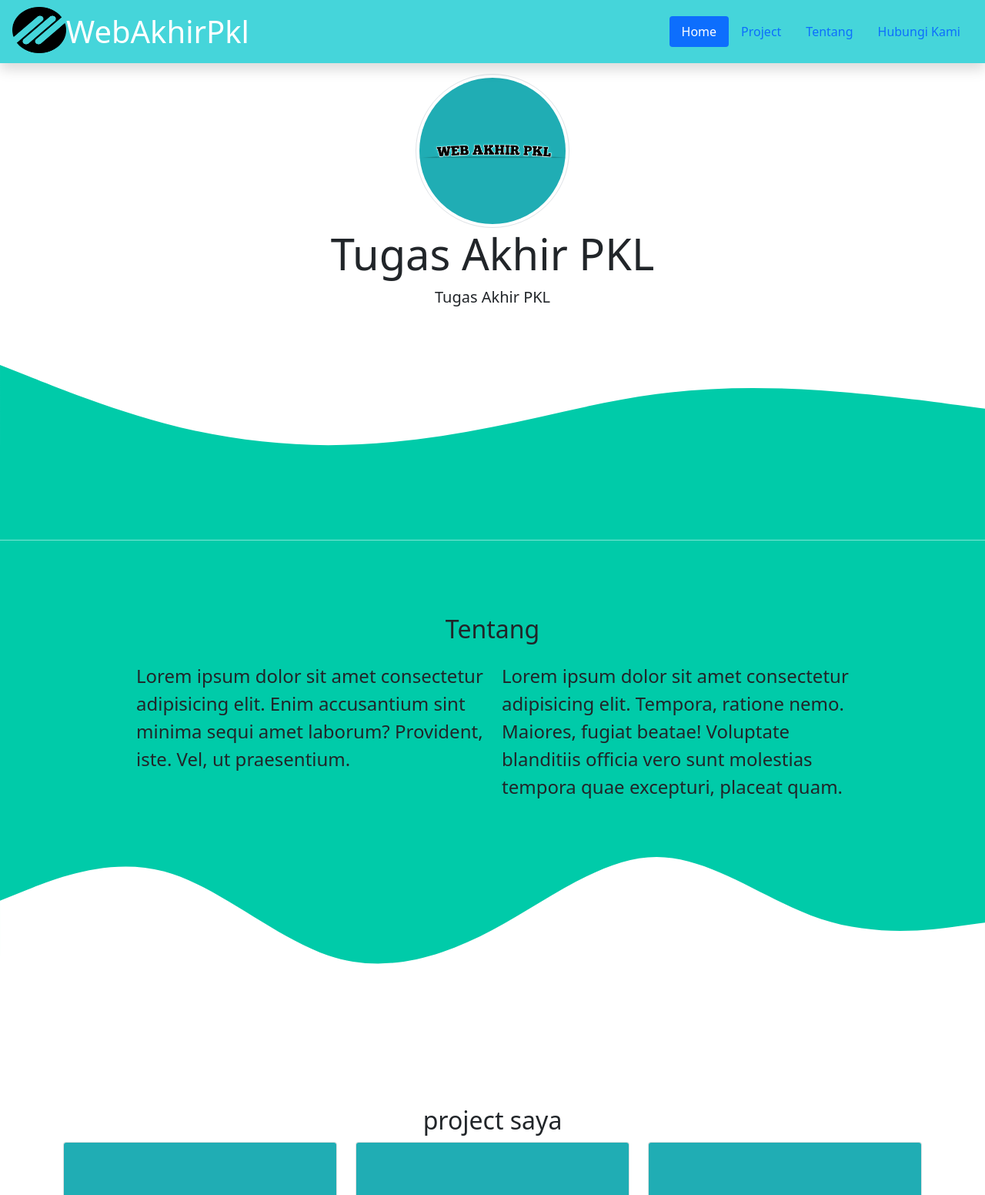
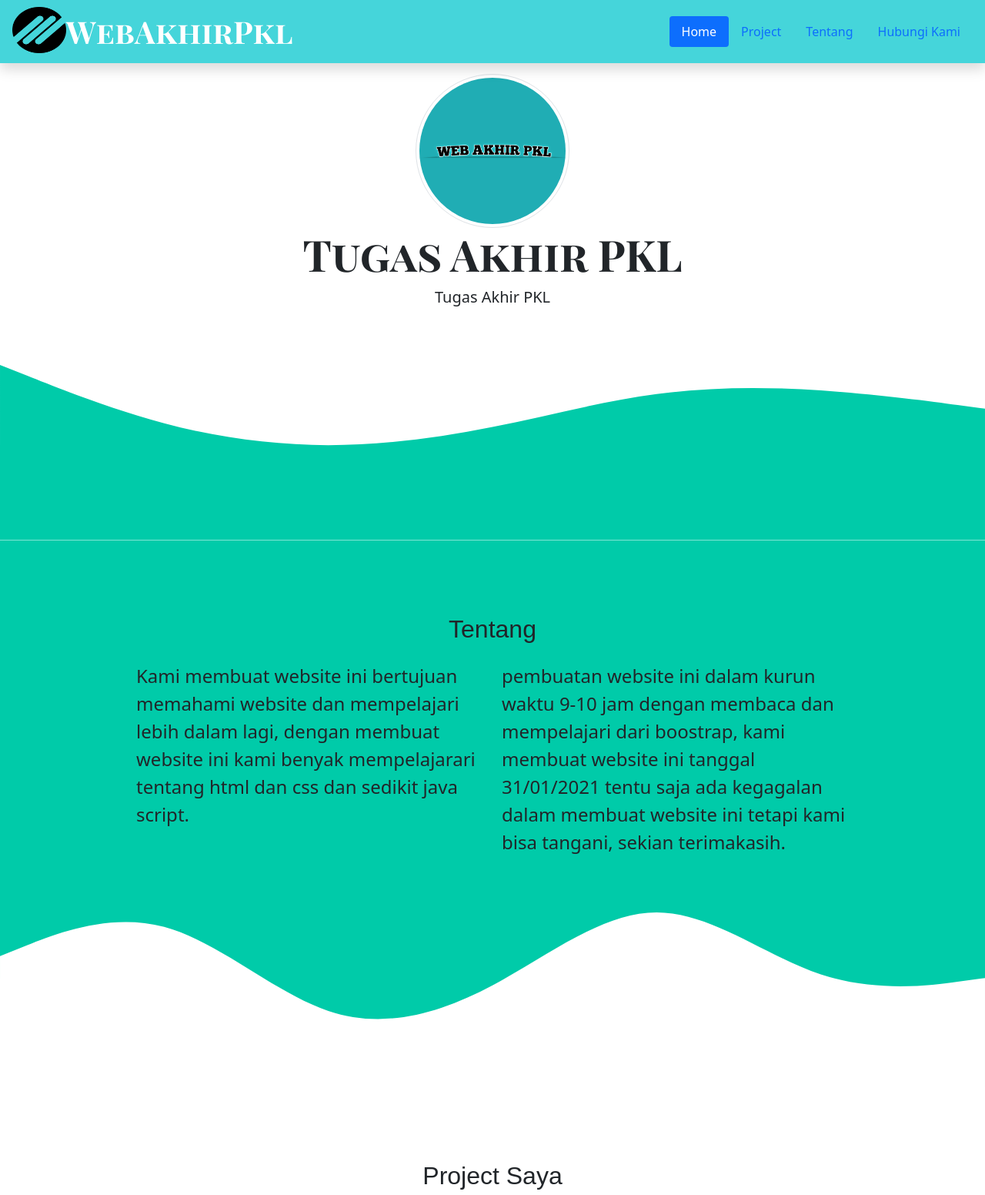
Before and after one commit to LuqyanaAribawa/WebAkhirPkl.github.io, a plain HTML site: page index.html in a window 1280 px wide. Shown: the top 1552 px of the page at 77% size. Drawn offline with nearby package versions, Linux system fonts and the light colour scheme.

Commit message:
penyempurnaan

```diff
--- a/index.html
+++ b/index.html
@@ -30,7 +30,7 @@
     <nav class="navbar navbar-expand-lg navbar-dark shadow p-1 fixed-top"style="background-color: #16cbd1cb">
       <div class="container-fluid">
         <a class="navbar-brand" href="#"><H1>
-          <img src="img\logo.png" alt="" width="70" height="60" style="float:left " class="d-inline-block align-text-top" /><h1 class="animate__animated animate__fadeInDown ">WebAkhirPkl</h1>
+          <img src="img\logo.png" alt="" width="70" height="60" style="float:left" class="d-inline-block align-text-top" /><h1 class="animate__animated animate__fadeInDown ">WebAkhirPkl</h1>
          </H1>
         </a>
         <ul class="nav nav-pills">
@@ -73,10 +73,10 @@
       </div>
       <div class="row justify-content-center fs-4">
         <div class="col-5">
-          <p>Lorem ipsum dolor sit amet consectetur adipisicing elit. Enim accusantium sint minima sequi amet laborum? Provident, iste. Vel, ut praesentium.</p>
+          <p>Kami membuat website ini bertujuan memahami website dan mempelajari lebih dalam lagi, dengan membuat website ini kami benyak mempelajarari tentang html dan css dan sedikit java script.</p>
         </div>
         <div class="col-5">
-          <p>Lorem ipsum dolor sit amet consectetur adipisicing elit. Tempora, ratione nemo. Maiores, fugiat beatae! Voluptate blanditiis officia vero sunt molestias tempora quae excepturi, placeat quam.</p>
+          <p>pembuatan website ini dalam kurun waktu 9-10 jam dengan membaca dan mempelajari dari boostrap, kami membuat website ini tanggal 31/01/2021 tentu saja ada kegagalan dalam membuat website ini tetapi kami bisa tangani, sekian terimakasih.</p>
         </div>
       </div>
     </div>
@@ -89,7 +89,7 @@
     <div class="container">
       <div class="row text-center">
         <div class="col">
-          <h2>project saya</h2>
+          <h2>Project Saya</h2>
         </div>
       </div>
       <div class="row ">
@@ -160,8 +160,10 @@
 
     <!-- Footer -->
     <footer class="bg-primary text-white text-center pb-5">
-      <p>Created By <a href="https://www.facebook.com/profile.php?id=100015868473532" class="text-white fw-bold"><i class="bi bi-facebook"></i>Luqyana Aribawa</a></p>
-      <p>And With <a href="https://www.facebook.com/mnurhadi.maruf/" class="text-white"><i class="bi bi-facebook"></i>Muhammad Nurhadi Ma'ruf</a></p>
+      <p>Created By <a href="https://www.facebook.com/profile.php?id=100015868473532" class="text-white fw-bold">Luqyana Aribawa<i class="bi bi-facebook"></i></a></p>
+      <p>And With <a href="https://www.facebook.com/mnurhadi.maruf/" class="text-white fw-bold">Muhammad Nurhadi Ma'ruf<i class="bi bi-facebook"></i></a></p>
+      <p><a href="https://www.facebook.com/ahmad.syamra" class="text-white fw-bold">Ahmad syamra al-qolabi<i class="bi bi-facebook"></i></a></p>
+      <p><a href="https://www.facebook.com/profile.php?id=100008268487928" class="text-white fw-bold">febrian kresna dewantara<i class="bi bi-facebook"></i></a></p>
     </footer>
     <!-- Akhir Footer -->
 
--- a/style.css
+++ b/style.css
@@ -1,5 +1,13 @@
 .jumbotron {
   padding-top: 6rem;
+}
+
+h1 {
+  font-family: 'Playfair Display SC', serif;
+}
+
+h2 {
+  font-family: 'Ropa Sans', sans-serif;
 }
 
 section {
```
